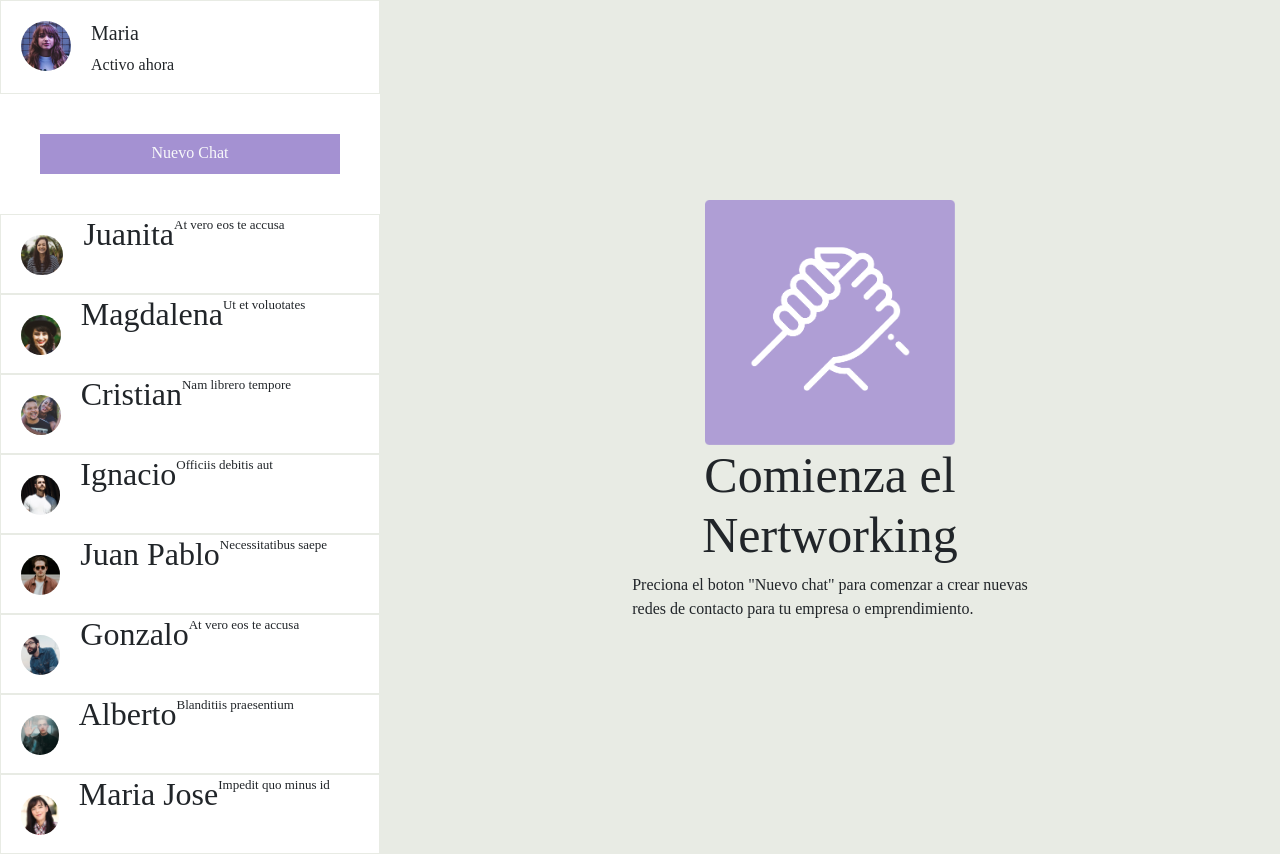
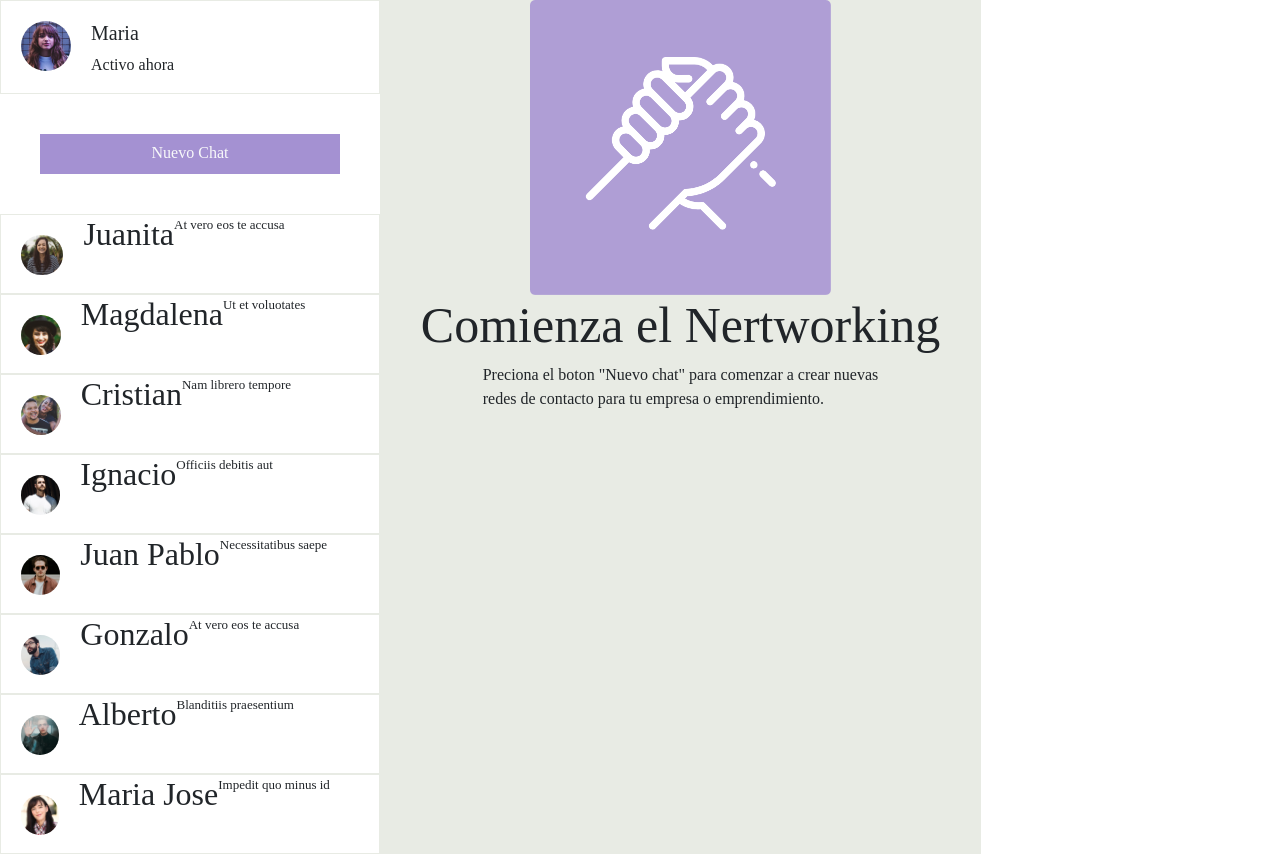
Before and after one commit to Rosmar10/Sistema-de-mensajeria, a plain HTML site: page index.html in a window 1280 px wide. Drawn offline with nearby package versions, Linux system fonts and the light colour scheme.

Commit message:
Update style.css

```diff
--- a/assets/css/style.css
+++ b/assets/css/style.css
@@ -70,7 +70,7 @@
     flex-direction: column;
     background-color: #e8ebe4;
     align-items: center;
-    padding: 200px;
+    padding: 00px;
 
 }
 
```
